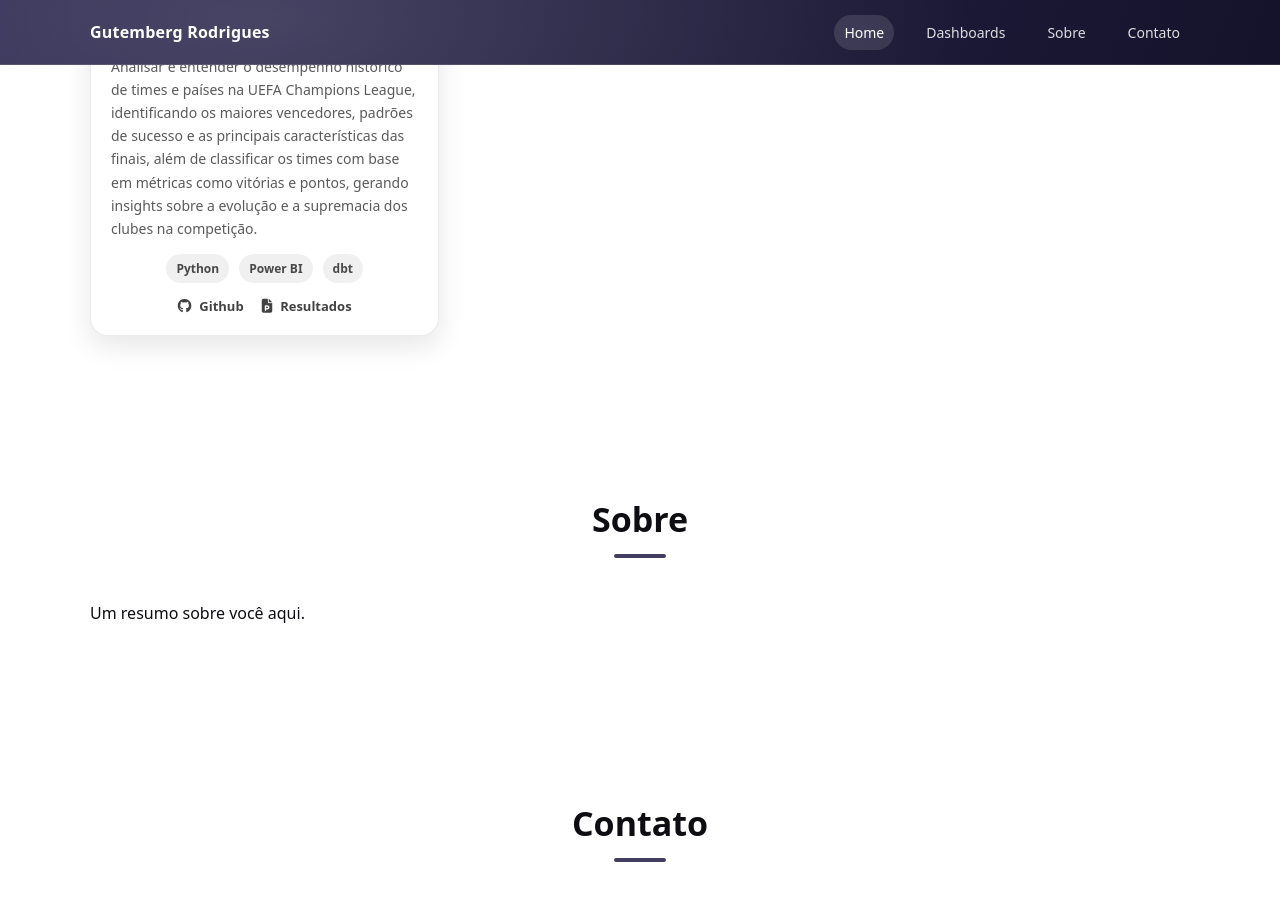
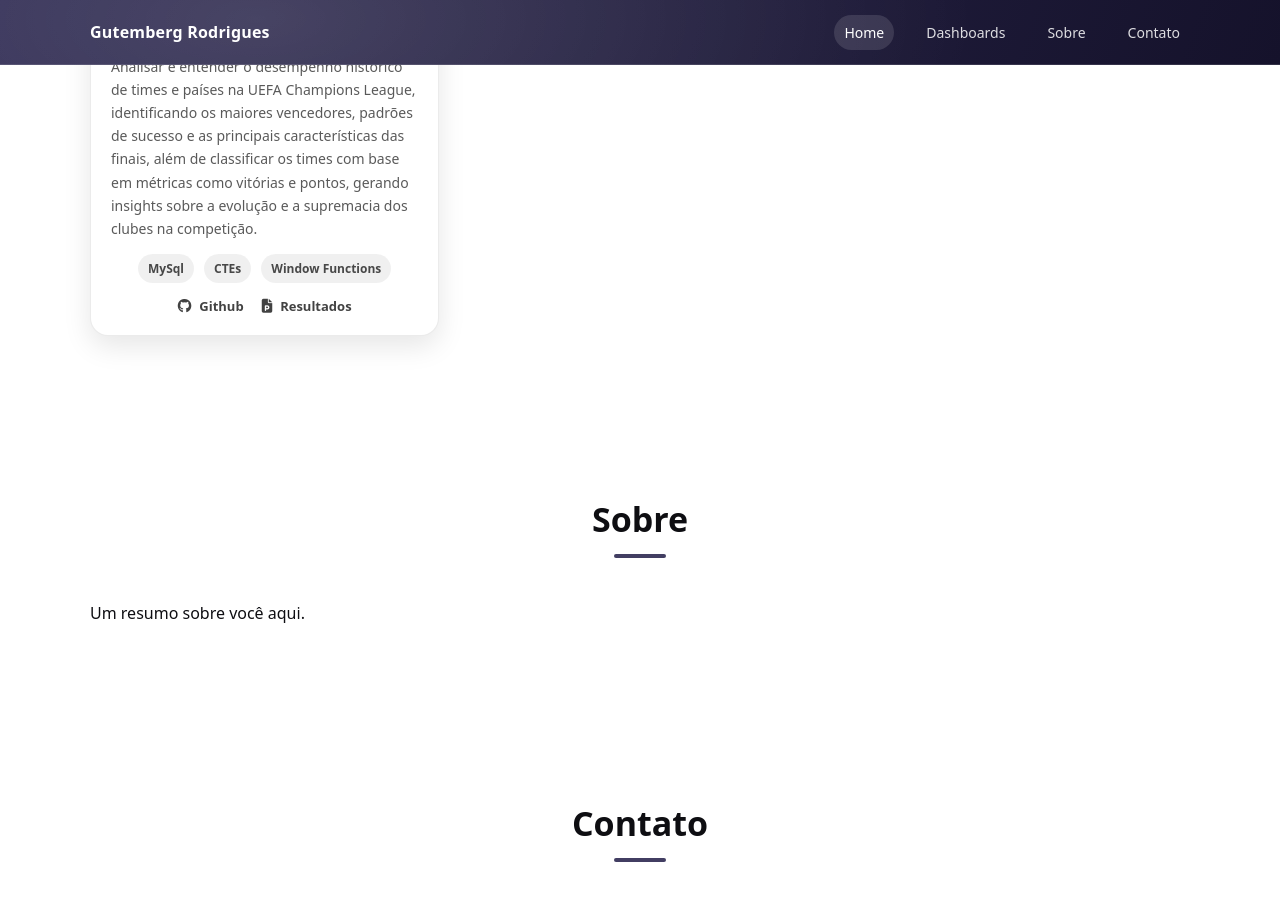
Before and after one commit to GutembergRodrigues/GutembergRodrigues.github.io, a Jekyll site: the page built from index.md, in a window 1280 px wide and 900 px high, scrolled down 2031 px. Built offline with Jekyll 4.4.1, drawn with Linux system fonts in a browser that asks for light colours.

Commit message:
Update default.html

```diff
--- a/_layouts/default.html
+++ b/_layouts/default.html
@@ -205,9 +205,9 @@
                 </p>
 
                 <div class="project-card__tags">
-                  <span class="pill">Python</span>
-                  <span class="pill">Power BI</span>
-                  <span class="pill">dbt</span>
+                  <span class="pill">MySql</span>
+                  <span class="pill">CTEs</span>
+                  <span class="pill">Window Functions</span>
                 </div>
 
                 <div class="project-card__links">
```
